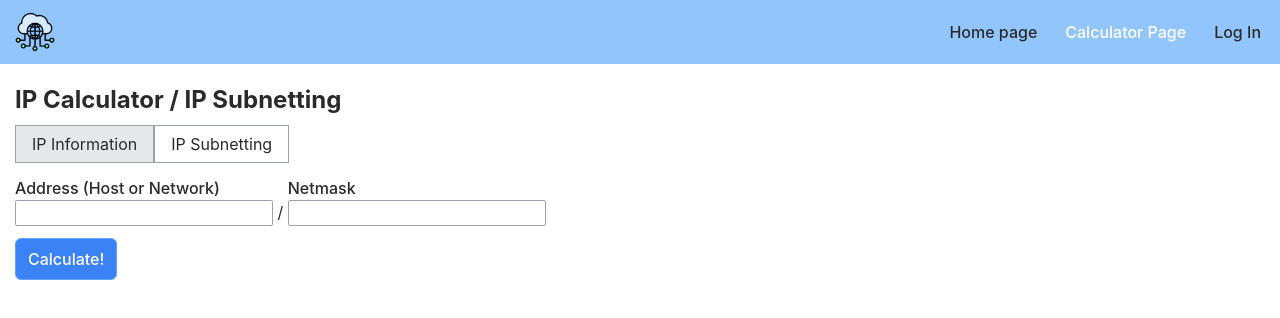
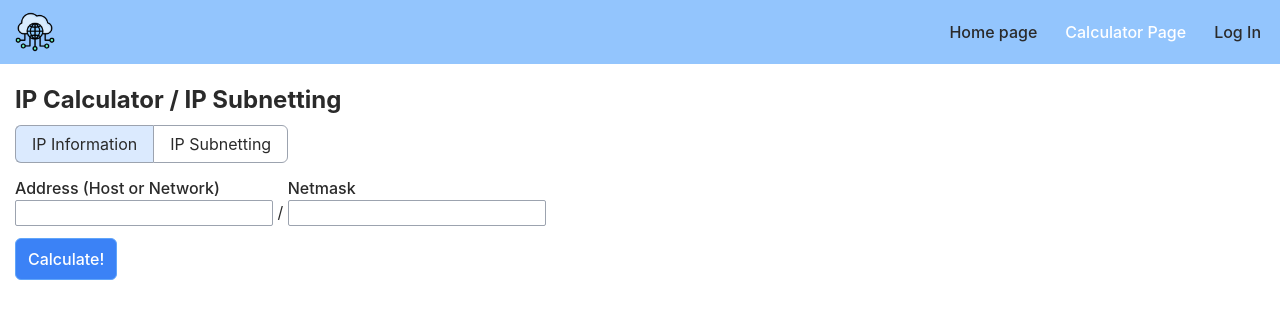
Before and after one commit to Oleksandr073/IP-Subnet-Calculator-Web-Application, a React (Vite) app: page /calculator in a window 1280 px wide. Shown: the top 318 px of the page. Built offline with nearby package versions, Linux system fonts and the light colour scheme; no server answers.

Commit message:
update calculatorPage tabs styles

```diff
--- a/src/pages/calculator/CalculatorPage.tsx
+++ b/src/pages/calculator/CalculatorPage.tsx
@@ -14,9 +14,12 @@ export const CalculatorPage = () => {
         <li>
           <Link
             to=""
-            className={clsx('border border-gray-400 py-2 px-4', {
-              'bg-gray-200': isIPInformation,
-            })}
+            className={clsx(
+              'border border-r-0 border-gray-400 py-2 px-4 rounded-l-md',
+              {
+                'bg-blue-100': isIPInformation,
+              },
+            )}
           >
             IP Information
           </Link>
@@ -24,8 +27,8 @@ export const CalculatorPage = () => {
         <li>
           <Link
             to="subnetting"
-            className={clsx('border border-gray-400 py-2 px-4', {
-              'bg-gray-200': isIPSubnetting,
+            className={clsx('border border-gray-400 py-2 px-4 rounded-r-md', {
+              'bg-blue-100': isIPSubnetting,
             })}
           >
             IP Subnetting
```
